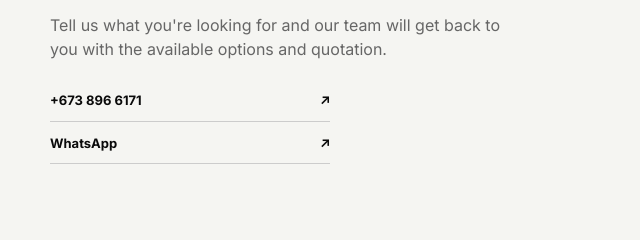
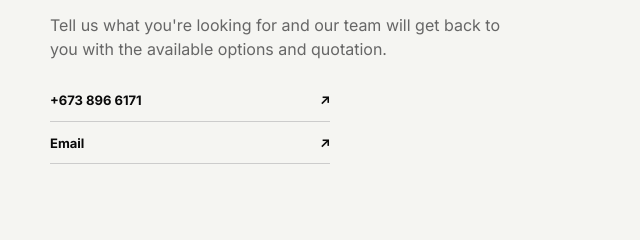
Before and after one commit to outworkenterprise-CS/owe-website, a plain HTML site: page index.html in a window 1280 px wide. Shown: the part 4800-5040 px from the top of the page, 0-640 px from the left. Drawn offline with Linux system fonts and the light colour scheme.

Commit message:
Update index.html

```diff
--- a/index.html
+++ b/index.html
@@ -179,7 +179,7 @@
           <p class="contact-copy">Tell us what you're looking for and our team will get back to you with the available options and quotation.</p>
           <div class="contact-details">
             <a href="https://wa.me/6738966171" target="_blank" rel="noopener">+673 896 6171 <span>↗</span></a>
-            <a href="https://wa.me/6738966171" target="_blank" rel="noopener">WhatsApp <span>↗</span></a>
+            <a href="outworkenterprise.cs@gmail.com" target="_blank" rel="noopener">Email <span>↗</span></a>
           </div>
         </div>
 
```
